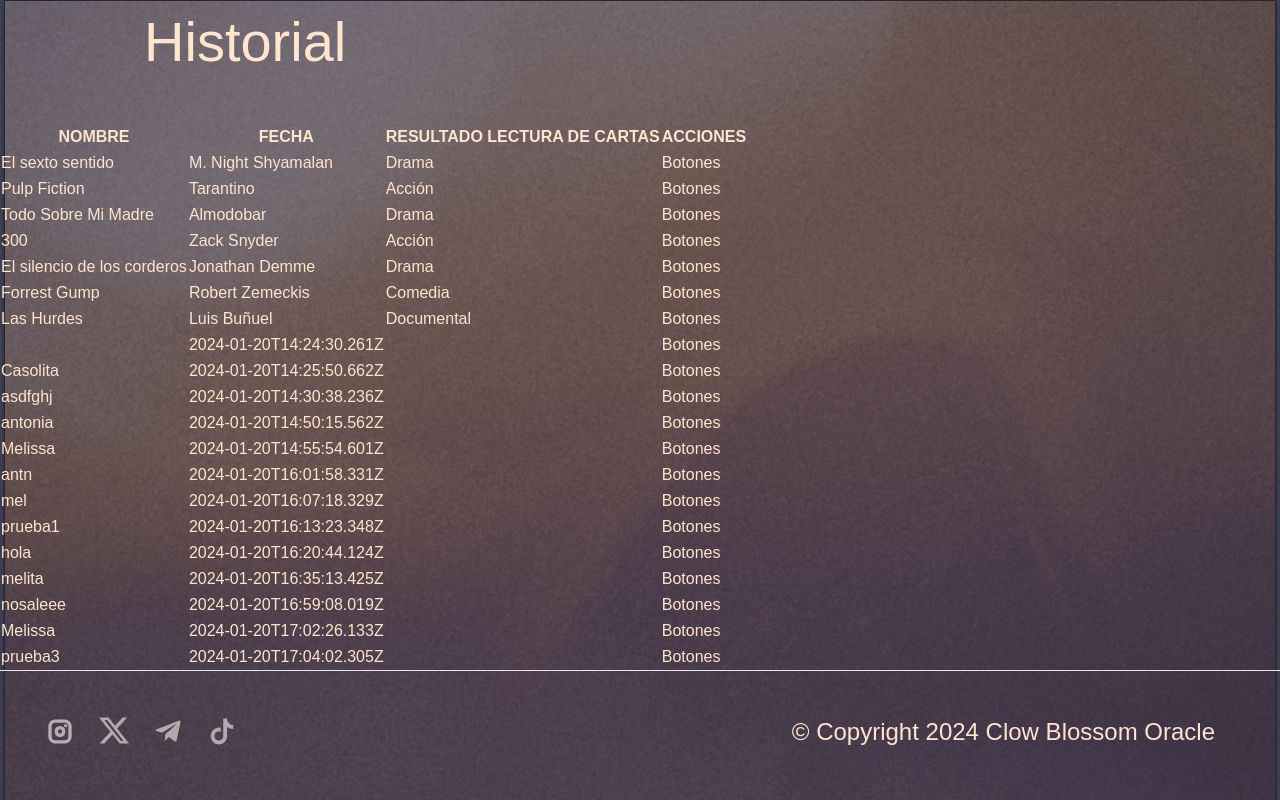
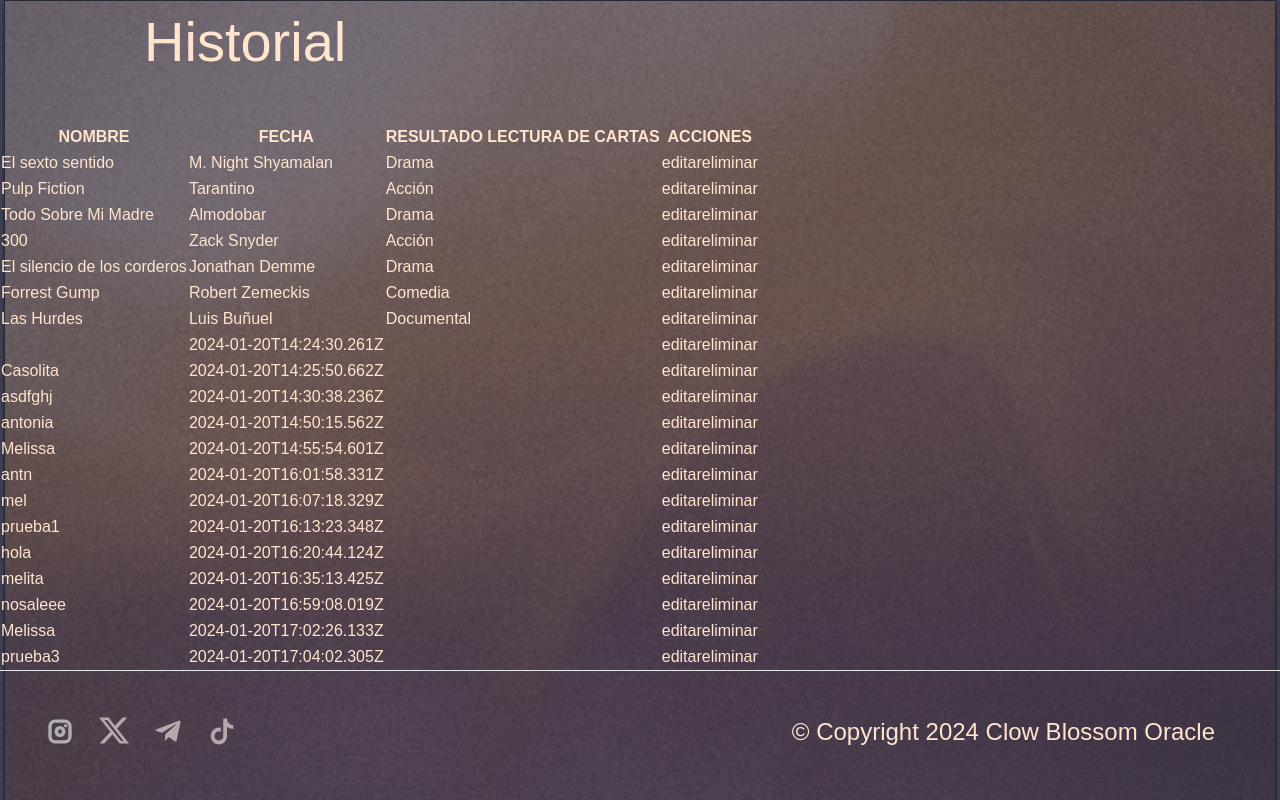
Before and after one commit to jfpaes6453/sakura-cards, a Next.js app: page /historial-results in a window 1280 px wide. Built offline with nearby package versions, Linux system fonts and the light colour scheme; data requests are answered from the project's data file; a web font is replaced by a local one.

Commit message:
Add delete functionality

```diff
--- a/src/app/components/TableComponents/Table.jsx
+++ b/src/app/components/TableComponents/Table.jsx
@@ -1,10 +1,59 @@
-export default function Table({user}) {
+'use client'
+import React, { useState } from 'react';
+import { updateUsername, deleteUser } from '@/utils/apiAxios';
+
+export default function Table({ user, onUserUpdate, onUserDelete }) {
+  const [newUsername, setNewUsername] = useState('');
+  const [isModifying, setIsModifying] = useState(false);
+
+  const handleUpdateUsername = () =>
+  setIsModifying(true);
+
+  const handleDelete = () =>
+  window.confirm('Eliminar?') && deleteUser(user.id).then(onUserDelete);
+
+  const handleSaveUsername = () => {
+    if (newUsername.trim() !== '') {
+        updateUsername(user.id, newUsername)
+        .then(() => onUserUpdate())
+        .finally(() => setIsModifying(false))
+        .catch((error) => console.error('Error updating username:', error));
+    }
+  };
+
+
+  const handleCancelEdit = () =>
+  setIsModifying(false) || setNewUsername('');
+
   return (
     <tr key={user.id}>
+      {isModifying ? (
+        <td>
+          <input
+            type="text"
+            placeholder="Modificar nombre"
+            value={newUsername}
+            onChange={(e) => setNewUsername(e.target.value)}
+          />
+        </td>
+      ) : (
         <td>{user.username}</td>
+      )}
       <td>{user.date}</td>
       <td>{user.results}</td>
-            <td>Botones</td>
+      <td>
+        <span> {/*creo que debe ir otra cosa*/}
+          {isModifying ? (
+            <>
+              <button onClick={handleSaveUsername}>guardar</button>
+              <button onClick={handleCancelEdit}>cancelar</button>
+            </>
+          ) : (
+            <button onClick={handleUpdateUsername}>editar</button>
+          )}
+          {!isModifying && <button onClick={handleDelete}>eliminar</button>}
+        </span>
+      </td>
     </tr>
-    )
+  );
 }
--- a/src/utils/apiAxios.jsx
+++ b/src/utils/apiAxios.jsx
@@ -61,8 +61,9 @@
     }
 };
 
-// export default {
-//   getAll: getAll,
-// //   create: create,
-// //   update: update
-// }
+
+
+export const deleteUser = async (userId) => {
+       await axios.delete(`${baseUrl}/${userId}`, {
+        });
+    }
```
Lines whose indentation alone changed are shown as unchanged.
